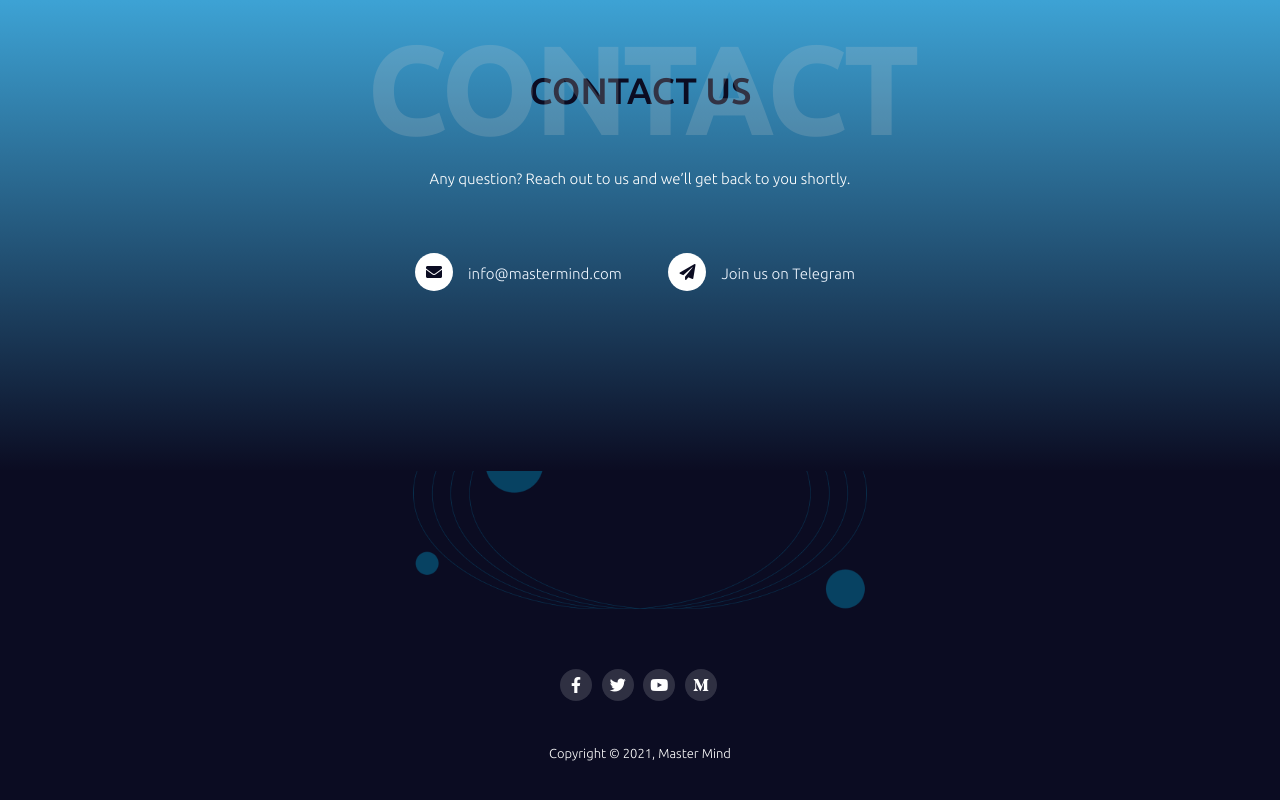
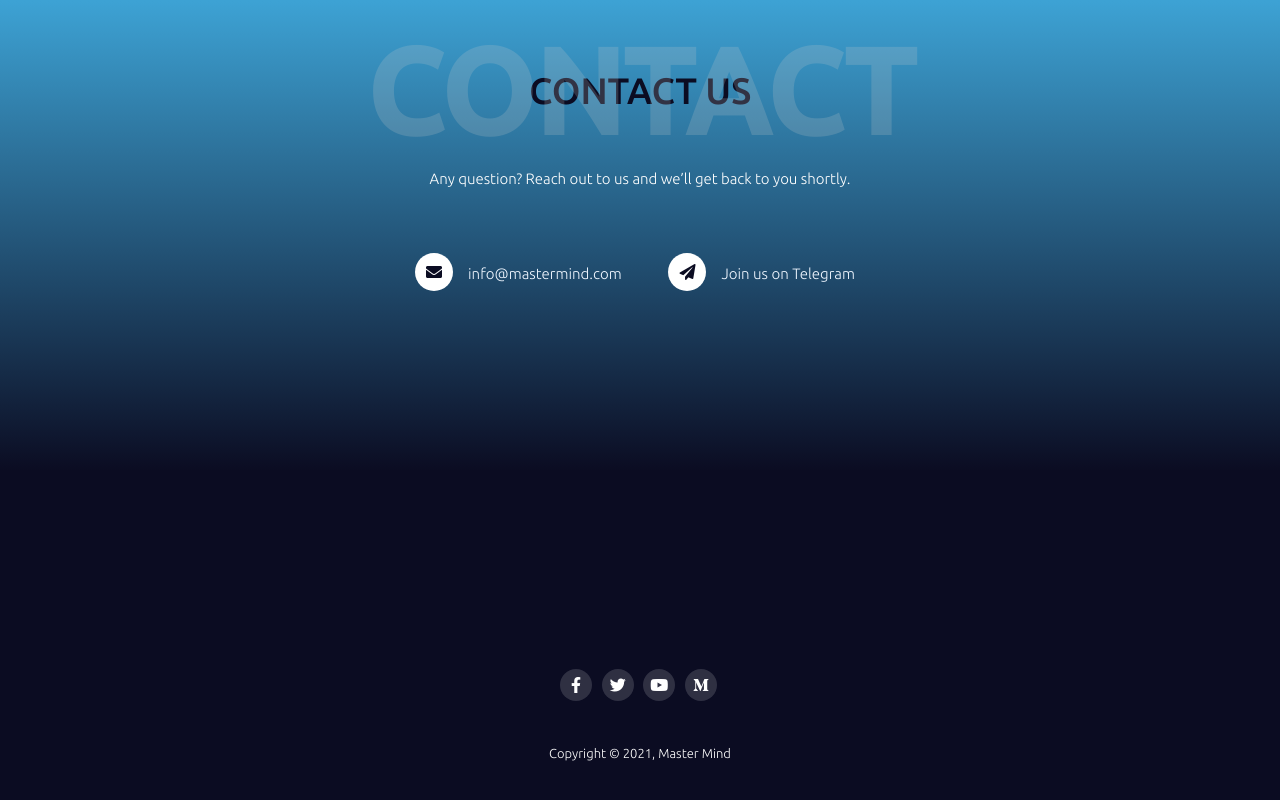
Before and after one commit to OkekeChristian24/mastermind, a plain HTML site: page index.html in a window 1280 px wide. Shown: the part 5199-5999 px from the top of the page. Drawn offline with nearby package versions, Linux system fonts and the light colour scheme.

Commit message:
adjusted

```diff
--- a/index.html
+++ b/index.html
@@ -567,7 +567,7 @@
                 <div class="container py-4">
 
                 </div>
-                <div class="nk-ovm shape-contain shape-center-top shape-p"></div>
+                <div class="nk-ovm shape-contain shape-center-top"></div>
             </div>
             <div class="section section-footer section-s tc-light bg-transparent">
                 <div class="container">
```
